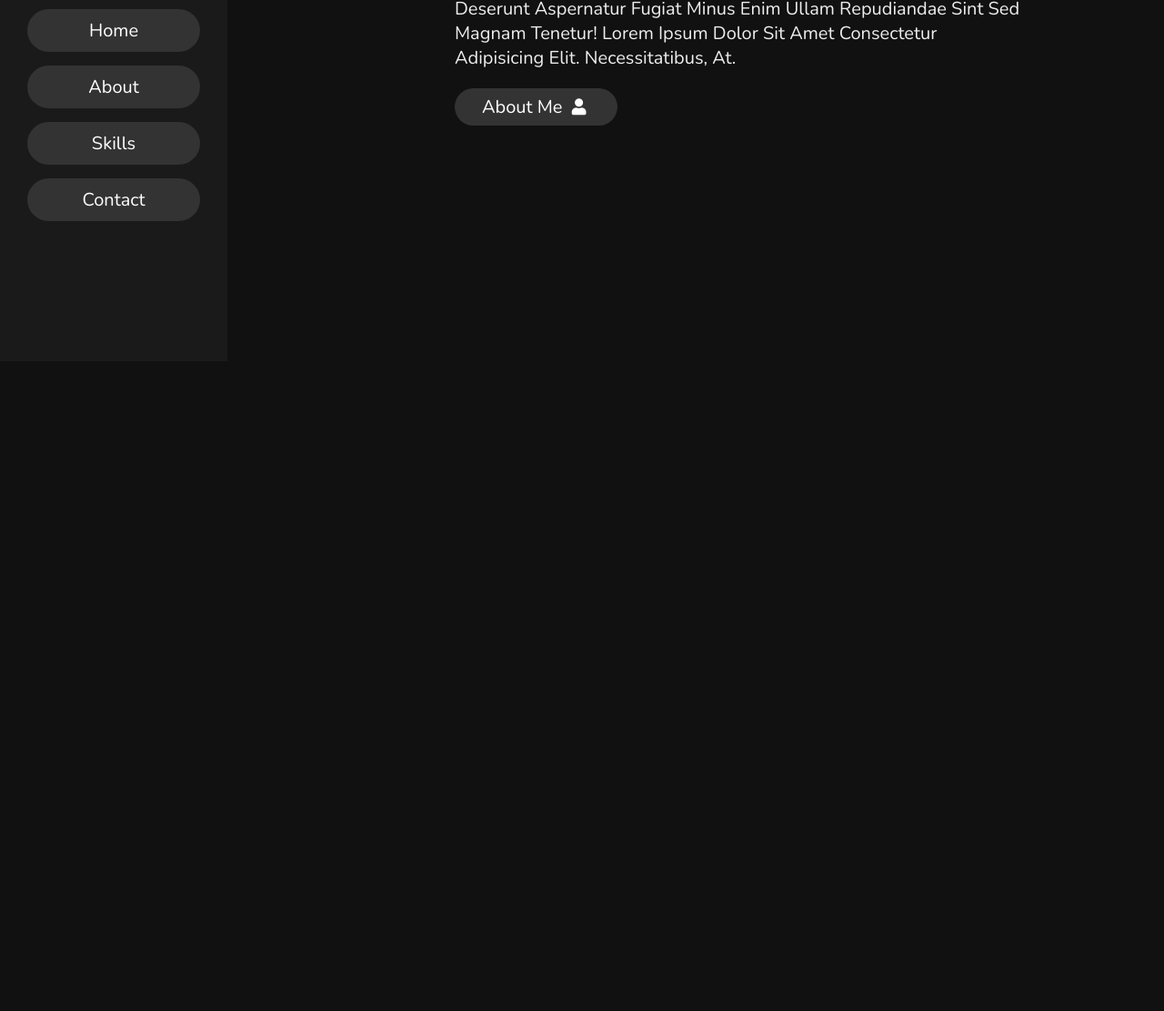
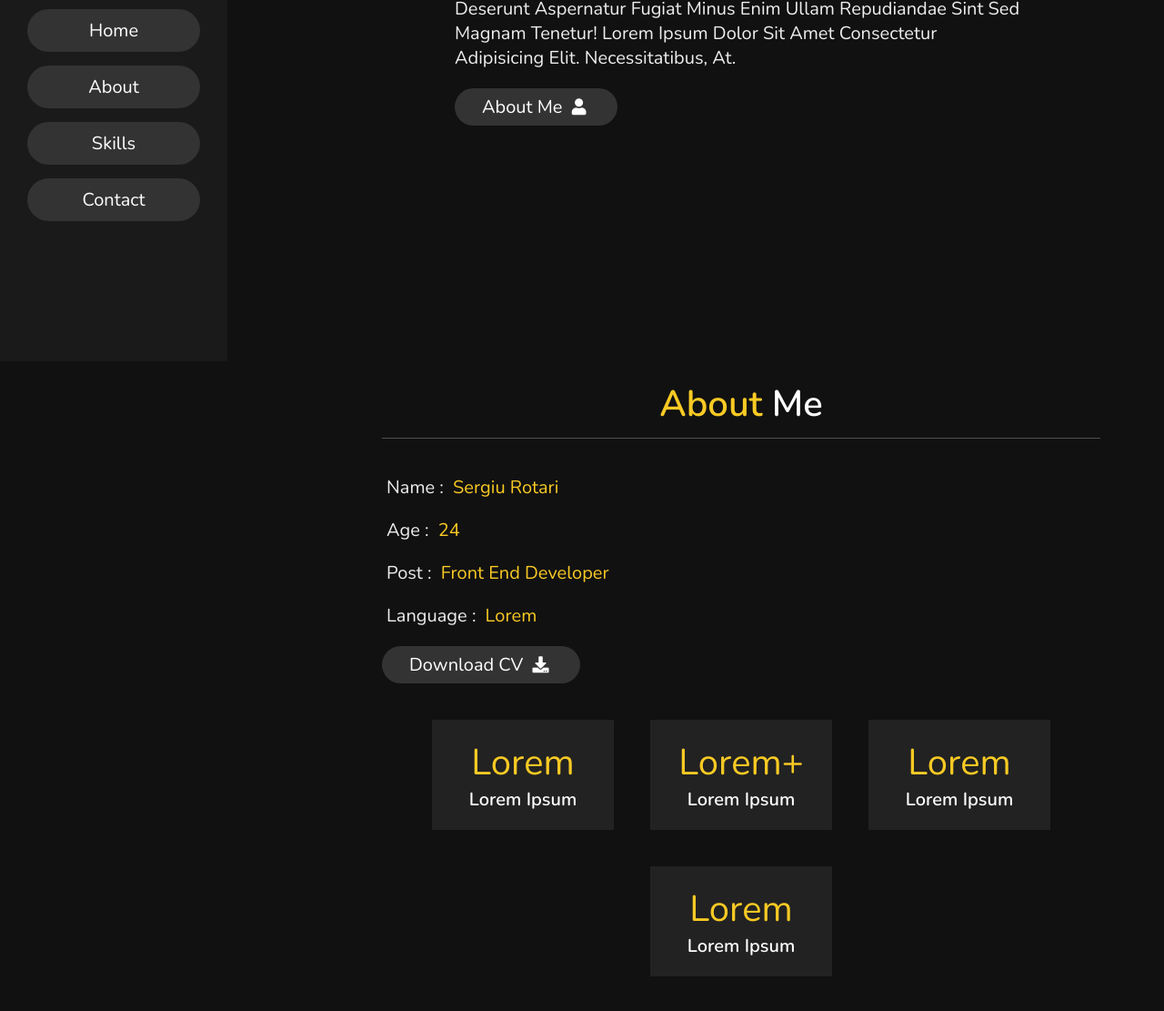
Before and after one commit to SergiuRotari/MyCv, a plain HTML site: page index.html in a window 1280 px wide. Shown: the part 403-1514 px from the top of the page at 91% size. Before the commit the page ends 800 px from the top, so only its background shows below. Drawn offline with nearby package versions, Linux system fonts and the light colour scheme.

Commit message:
add class about

```diff
--- a/css/style.css
+++ b/css/style.css
@@ -224,3 +224,70 @@ header .navbar ul li a:hover{
    }
 
 }
+.about .row{
+    display: flex;
+    align-items: center;
+    justify-content: center;
+    flex-wrap: wrap;
+    padding:1rem 0;
+}
+
+.about .row .info{
+    flex:1 1 48rem;
+    padding:2rem 1rem;
+    padding-left: 6rem;
+}
+
+.about .row .info h3{
+    font-size: 2rem;
+    color:var(--yellow);
+    padding:1rem 0;
+    font-weight: normal;
+}
+
+.about .row .info h3 span{
+    color:#eee;
+    padding:0 .5rem;
+}
+
+.about .row .counter{
+    flex:1 1 48rem;
+    display: flex;
+    justify-content: center;
+    flex-wrap: wrap;
+}
+
+.about .row .counter .box{
+    width:20rem;
+    background:#222;
+    text-align: center;
+    padding: 2rem;
+    margin:2rem;
+}
+
+.about .row .counter .box span{
+    font-size: 4rem;
+    color:var(--yellow);
+}
+
+.about .row .counter .box h3{
+    font-size: 2rem;
+    color:#fff;
+}
+@media (max-width:400px){
+
+    header{
+        width: 100vw;
+    }
+
+    .heading{
+        margin:0 3rem;
+    }
+
+    .about .row .counter .box{
+        width: 100%;
+    }
+
+
+
+ }
--- a/index.html
+++ b/index.html
@@ -39,6 +39,48 @@
         <a href="#about"><button class="btn">about me <i class="fas fa-user"></i></button></a>
 
     </section>
+    <section class="about" id="about">
+
+        <h1 class="heading"> <span>about</span> me </h1>
+
+        <div class="row">
+
+            <div class="info">
+                <h3> <span> name : </span> Sergiu Rotari</h3>
+                <h3> <span> age : </span> 24 </h3>
+
+                <h3> <span> post : </span> front end developer </h3>
+                <h3> <span> language : </span> lorem </h3>
+                <a href="#"><button class="btn"> download CV <i class="fas fa-download"></i> </button></a>
+            </div>
+
+            <div class="counter">
+
+                <div class="box">
+                    <span>lorem</span>
+                    <h3>Lorem ipsum</h3>
+                </div>
+
+                <div class="box">
+                    <span>lorem+</span>
+                    <h3>Lorem ipsum</h3>
+                </div>
+
+                <div class="box">
+                    <span>lorem</span>
+                    <h3>Lorem ipsum</h3>
+                </div>
+
+                <div class="box">
+                    <span>lorem</span>
+                    <h3>Lorem ipsum</h3>
+                </div>
+
+            </div>
+
+        </div>
+
+        </section>
 
 
     <script src="https://cdnjs.cloudflare.com/ajax/libs/jquery/3.6.0/jquery.min.js"></script>
```
